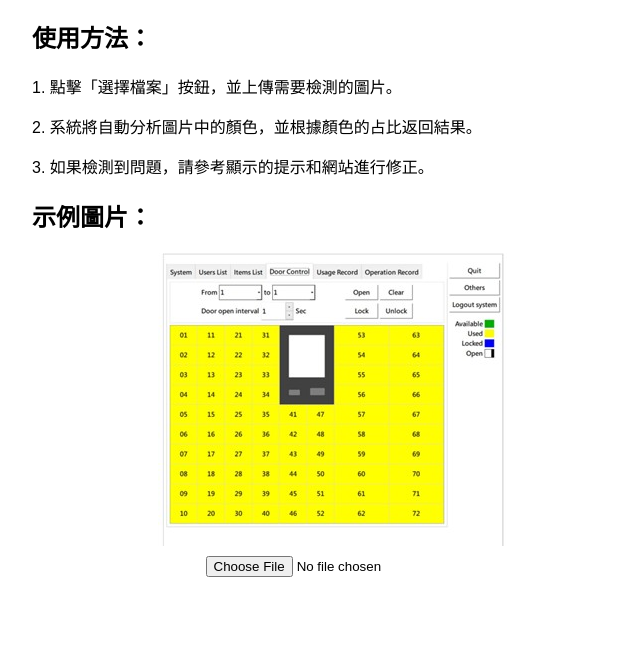
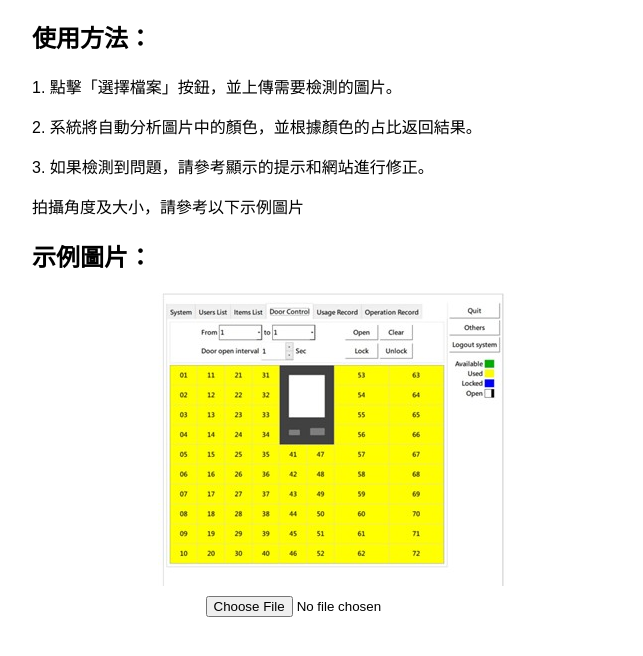
Before and after one commit to AlexCheung109/ICUSelfchecking, a plain HTML site: page index.html in a window 1280 px wide. Shown: the part 70-726 px from the top of the page, without its empty margins (308-951 px from the left). Drawn offline with Linux system fonts and the light colour scheme.

Commit message:
Add files via upload

```diff
--- a/index.html
+++ b/index.html
@@ -51,6 +51,7 @@
     <p>1. 點擊「選擇檔案」按鈕，並上傳需要檢測的圖片。</p>
     <p>2. 系統將自動分析圖片中的顏色，並根據顏色的占比返回結果。</p>
     <p>3. 如果檢測到問題，請參考顯示的提示和網站進行修正。</p>
+    <p>拍攝角度及大小，請參考以下示例圖片</p>
     <h2>示例圖片：</h2>
     <img src="door page.jpg" alt="示例圖片">
   </div>
```
